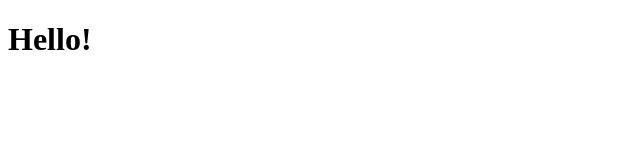
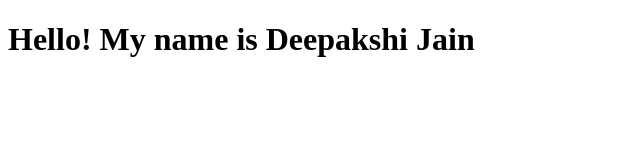
Before and after one commit to deepakshi-jain/project1, a plain HTML site: page index.html in a window 1280 px wide. Shown: the whole page, without its empty margins (0-640 px from the left). Drawn offline with Linux system fonts and the light colour scheme.

Commit message:
changed tittle and heading

```diff
--- a/index.html
+++ b/index.html
@@ -1,9 +1,9 @@
 <!DOCTYPE html>
 <html>
 <head>
-	<title></title>
+	<title>Githubtuts</title>
 </head>
 <body>
-<h1>Hello!</h1>
+<h1>Hello! My name is Deepakshi Jain</h1>
 </body>
 </html>
```
